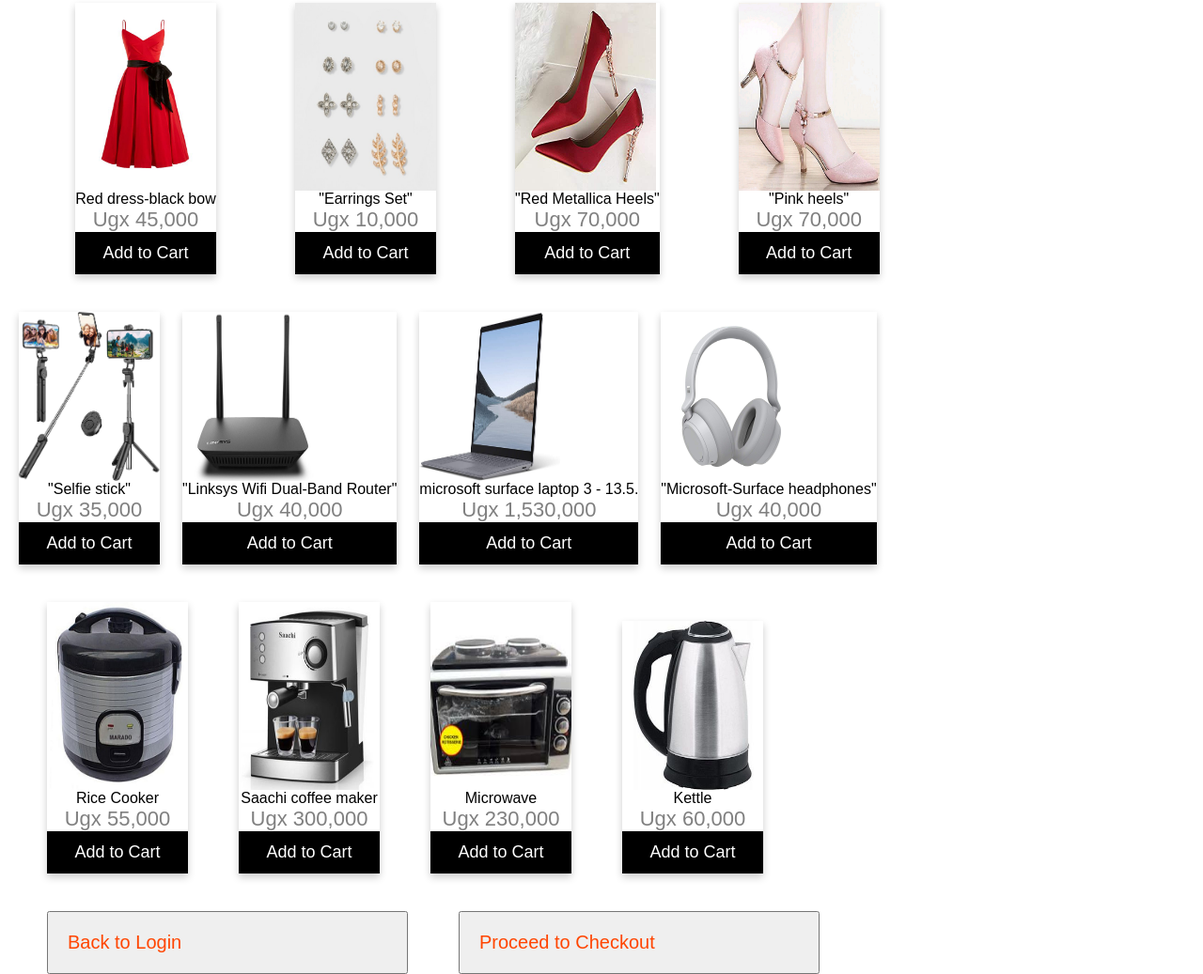
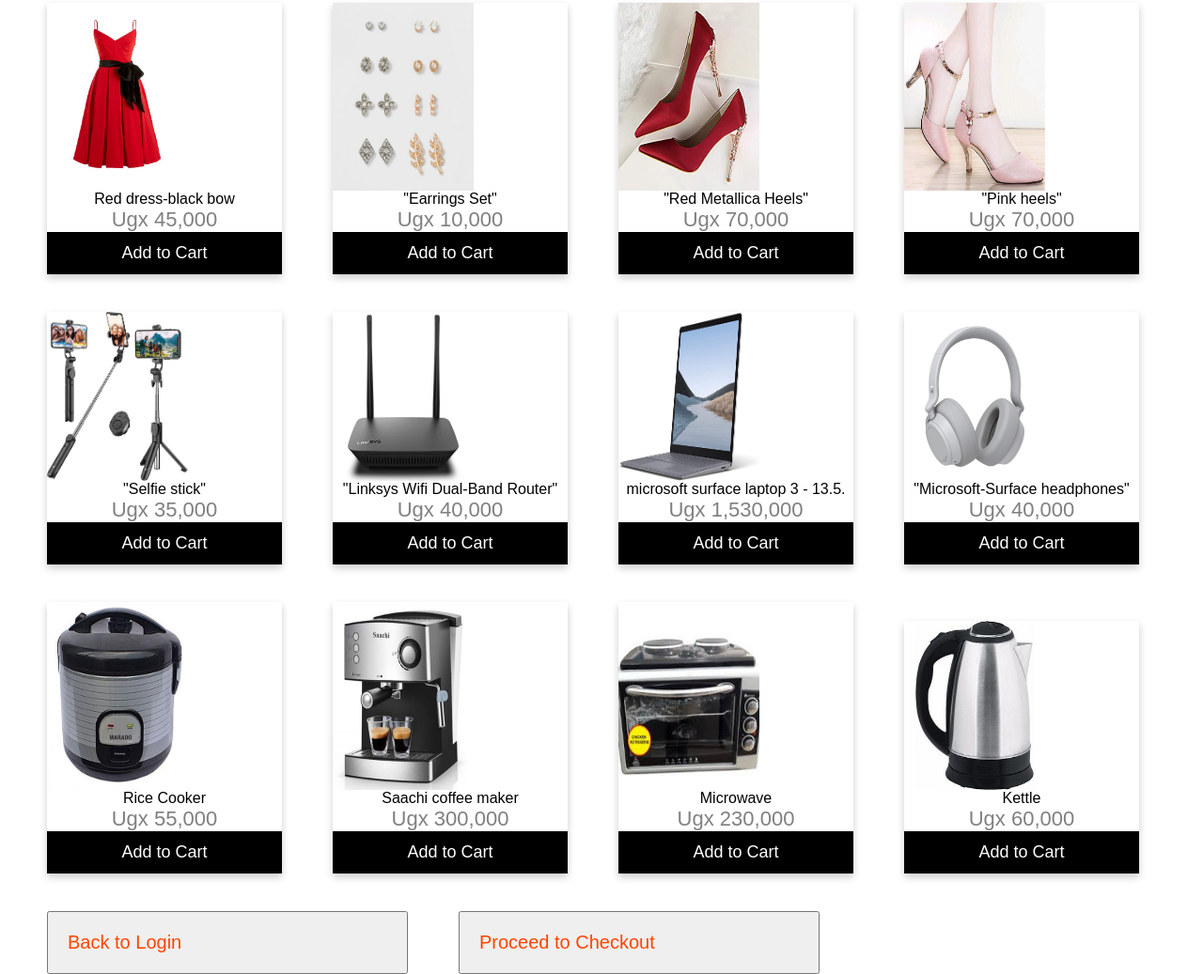
Before and after one commit to outboxafrica/Shifu, a plain HTML site: page html/products.html in a window 1280 px wide. Shown: the part 262-1299 px from the top of the page at 94% size. Drawn offline with Linux system fonts and the light colour scheme.

Commit message:
added resonsiveness o product page

```diff
--- a/css/products.css
+++ b/css/products.css
@@ -36,21 +36,10 @@
     align-items: center;
 }
 
-.clothing {
-    display: inline-flex;
-    flex-direction: column;
-    margin-top: 40px;
-    margin-left: 40px;
-}
-
-.cart {
-    width: 30%;
-}
-
 .card {
     box-shadow: 0 4px 8px 0 rgba(0, 0, 0, 0.2);
-    max-width: 300px;
-    margin-left: 5em;
+    width: 250px;
+    margin-left: 5%;
     text-align: center;
     font-family: arial;
 }
@@ -82,7 +71,14 @@
     display: inline-flex;
     flex-direction: column;
     margin-top: 40px;
-    margin-left: 20px;
+    margin-left: 50px;
+}
+
+.clothing {
+    display: inline-flex;
+    flex-direction: column;
+    margin-top: 40px;
+    margin-left: 50px;
 }
 
 .home-app {
--- a/html/products.html
+++ b/html/products.html
@@ -32,7 +32,7 @@
         <img src="../images/red dress.jpg" alt="Red dress-black bow" width="150" height="200">
         <p>Red dress-black bow</p>
         <p class="price">Ugx 45,000</p>
-        <p><button>Add to Cart</button></p>
+        <p><button class="cart">Add to Cart</button></p>
     </div>
     <div class="clothing card">
         <img src="../images/earrings.jpg" alt="Earrings Set" width="150" height="200">
@@ -44,38 +44,38 @@
         <img src="../images/red heels.jpg" alt="Red Heels" width="150" height="200">
         <p>"Red Metallica Heels" </p>
         <p class="price">Ugx 70,000</p>
-        <button class="cart">Add to Cart</button>
+        <p><button class="cart">Add to Cart</button></p>
     </div>
     <div class="clothing card">
         <img src="../images/pink heels.jpg" alt="Pink heels" width="150" height="200">
         <p>"Pink heels" </p>
         <p class="price">Ugx 70,000</p>
-        <button class="cart">Add to Cart</button>
+        <p><button class="cart">Add to Cart</button></p>
     </div>
     <br/>
     <div class="computing card">
         <img src="../images/Selfie stick, extendable selfie stick tripod.jpg" alt="Selfie stick" width="150" height="180">
         <p>"Selfie stick"</p>
         <p class="price">Ugx 35,000</p>
-        <button class="cart ">Add to Cart</button>
+        <p><button class="cart ">Add to Cart</button></p>
     </div>
     <div class="computing card">
         <img src="../images/linksys AC1000 Wifi 5 Dual-Band Router.jpg" alt="Dual-Band Router" width="150" height="180">
         <p>"Linksys Wifi Dual-Band Router" </p>
         <p class="price">Ugx 40,000</p>
-        <button class="cart ">Add to Cart</button>
+        <p><button class="cart ">Add to Cart</button></p>
     </div>
     <div class="computing card">
         <img src="../images/microsoft surface laptop 3 - 13.5.jpg" alt="microsoft surface laptop 3 - 13.5" width="150" height="180">
         <p>microsoft surface laptop 3 - 13.5.</p>
         <p class="price">Ugx 1,530,000</p>
-        <button class="cart">Add to Cart</button>
+        <p><button class="cart">Add to Cart</button></p>
     </div>
     <div class="computing card">
         <img src="../images/microsoft surface headphones.jpg" alt="microsoft surface headphones" width="150" height="180">
         <p>"Microsoft-Surface headphones"</p>
         <p class="price">Ugx 40,000</p>
-        <button class="cart">Add to Cart</button>
+        <p><button class="cart">Add to Cart</button></p>
     </div>
     <br/>
 
@@ -83,27 +83,27 @@
         <img src="../images/rice cooker.jpg" alt="Rice Cooker" width="150" height="200">
         <p>Rice Cooker </p>
         <p class="price">Ugx 55,000</p>
-        <button class="cart">Add to Cart</button>
+        <p><button class="cart">Add to Cart</button></p>
     </div>
     <div class="home-app card">
         <img src="../images/saachi coffee maker.jpg" alt="Saachi coffee maker" width="150" height="200">
         <p>Saachi coffee maker </p>
         <p class="price">Ugx 300,000</p>
-        <button class="cart">Add to Cart</button>
+        <p><button class="cart">Add to Cart</button></p>
     </div>
     <div class="home-app card">
         <img src="../images/microwave.jpg" alt="Microwave" width="150" height="200">
         <p>Microwave</p>
         <p class="price"> Ugx 230,000</p>
 
-        <button class="cart">Add to Cart</button>
+        <p> <button class="cart">Add to Cart</button></p>
     </div>
     <div class="home-app card">
         <img src="../images/kettle.jpg" alt="Kettle" width="150" height="180">
         <p>Kettle</p>
         <p class="price">Ugx 60,000</p>
 
-        <button class="cart">Add to Cart</button>
+        <p> <button class="cart">Add to Cart</button></p>
     </div>
     <div>
         <button class="navigate">
```
